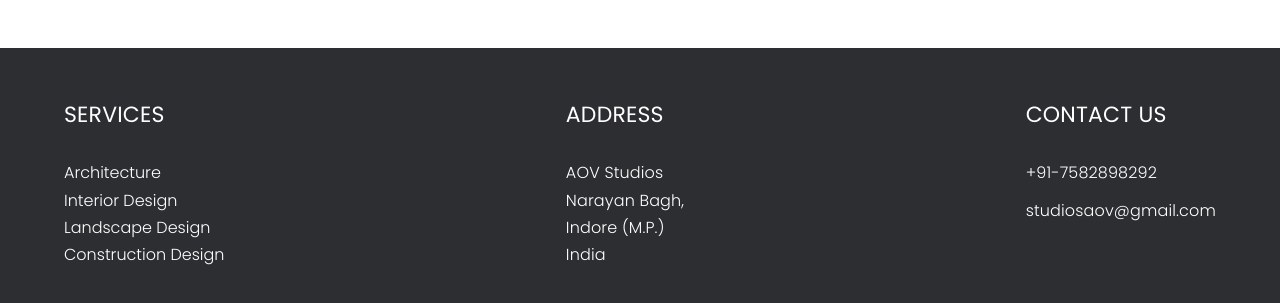
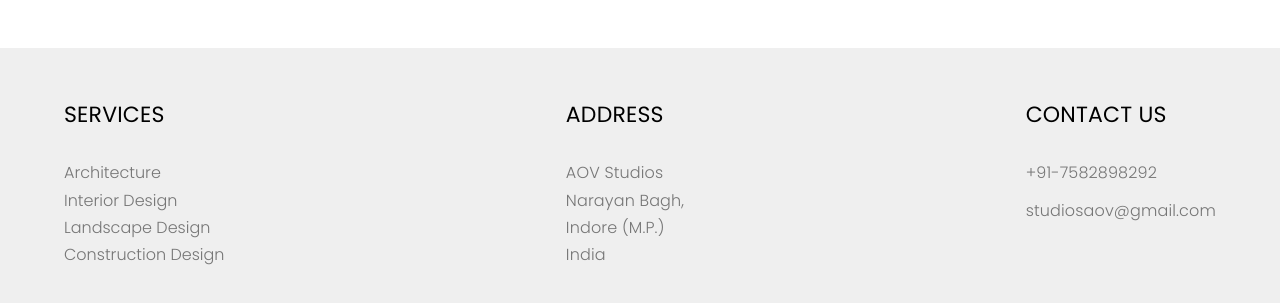
Before and after one commit to GrowthVVork/aov-studios, a React (Create React App) app: page / in a window 1280 px wide. Shown: the part 1609-1912 px from the top of the page. Built offline with nearby package versions, Linux system fonts and the light colour scheme.

Commit message:
STYLE: update Footer styles

```diff
--- a/src/components/footer/Footer.styles.js
+++ b/src/components/footer/Footer.styles.js
@@ -1,7 +1,7 @@
 import { Typography, styled } from "@mui/material";
 
 export const FooterContainer = styled("footer")(() => ({
-  backgroundColor: "#2d2e32",
+  background: "rgb(239, 239, 239)",
   padding: "4.8rem 0",
 }));
 
@@ -17,7 +17,6 @@ export const FooterWrapper = styled("div")(() => ({
 }));
 
 export const InfoHeader = styled("h3")(() => ({
-  color: "white",
   font: '300 1rem/1.7 "Poppins", sans-serif',
   fontSize: "2.2rem",
   fontWeight: 400,
@@ -36,7 +35,7 @@ export const InfoContent = styled("ul")(() => ({
 }));
 
 export const ServicesList = styled("li")(() => ({
-  color: "white",
+  color: "#767676",
   display: "list-item",
   font: '300 1rem/1.7 "Poppins", sans-serif',
   fontSize: "1.6rem",
@@ -47,7 +46,7 @@ export const ServicesList = styled("li")(() => ({
 }));
 
 export const InfoText = styled(Typography)(() => ({
-  color: "white",
+  color: "#767676",
   font: '300 1rem/1.7 "Poppins", sans-serif',
   fontSize: "1.6rem",
   "@media (max-width: 40rem)": {
--- a/src/components/header/Header.styles.js
+++ b/src/components/header/Header.styles.js
@@ -19,7 +19,7 @@ export const Nav = styled("nav")(() => ({
   "@media (max-width: 53rem)": {
     padding: "25px 35px",
   },
-  background: "rgb(249, 249, 249)",
+  background: "rgb(239, 239, 239)",
 }));
 
 export const NavLogo = styled("h1")(() => ({
```
